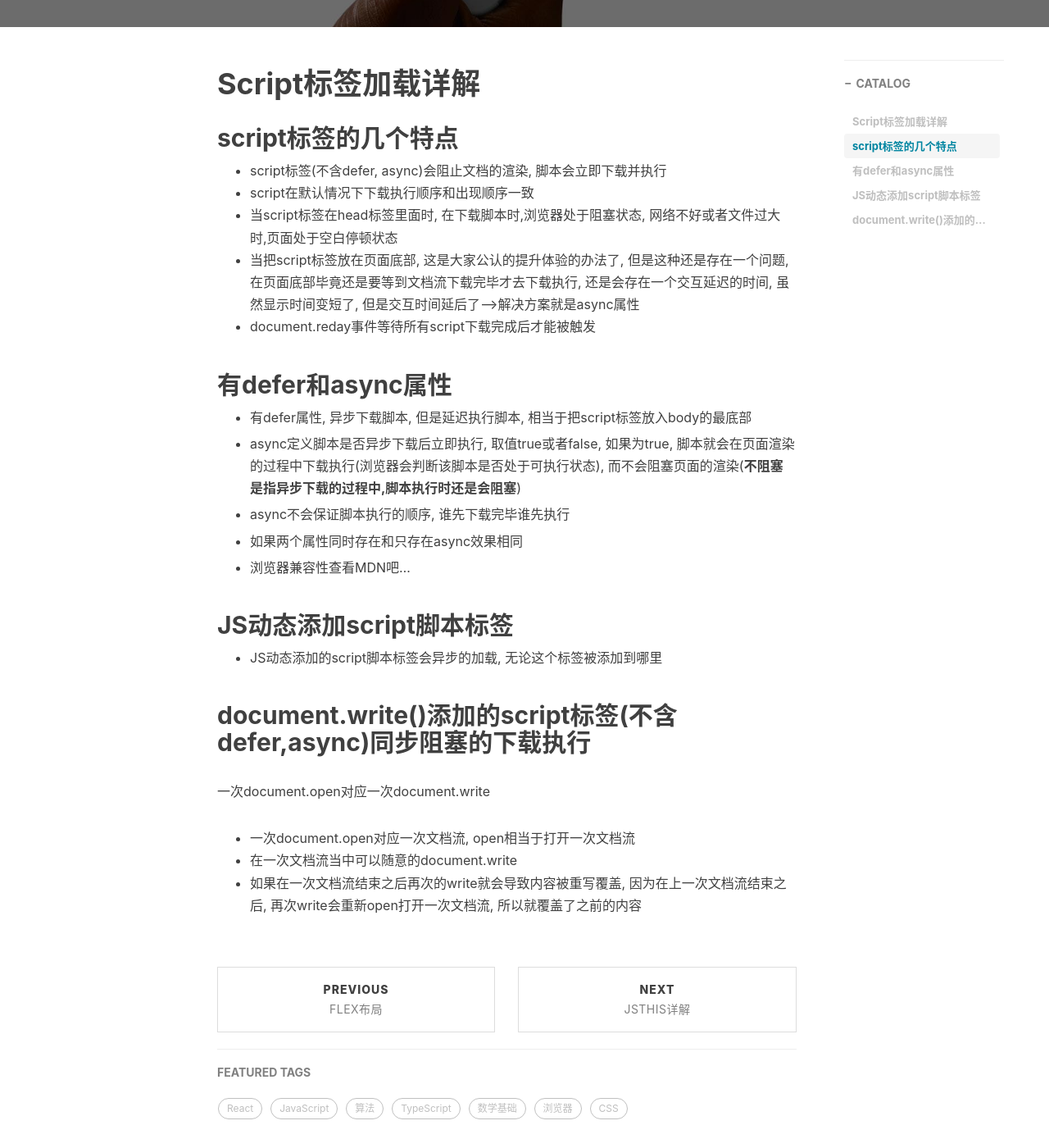
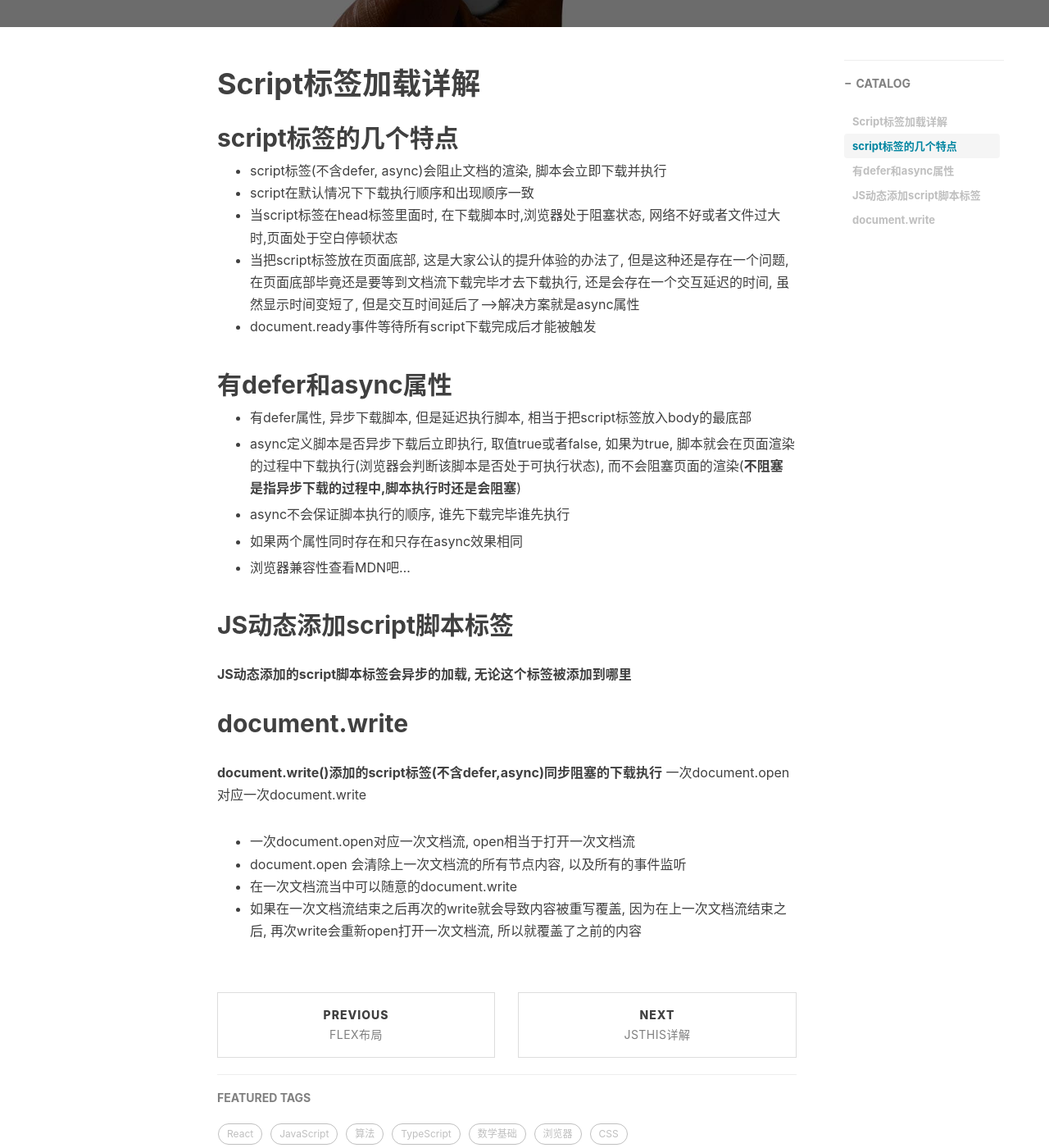
Before and after one commit to echoheart/echoheart.github.io, a Jekyll site: the page built from _posts/2019-10-31-Script标签脚本加载详解.md, in a window 1280 px wide and 1400 px high, scrolled down 490 px. Shown: the whole window at 82% size. Built offline with Jekyll 4.4.1, drawn with Linux system fonts in a browser that asks for light colours; nearby versions of some CDN libraries; comment, search, counter and statistics services are not loaded.

Commit message:
优化格式

```diff
--- a/_posts/2019-10-31-Script标签脚本加载详解.md
+++ b/_posts/2019-10-31-Script标签脚本加载详解.md
@@ -19,7 +19,7 @@ tags:
 - script在默认情况下下载执行顺序和出现顺序一致
 - 当script标签在head标签里面时, 在下载脚本时,浏览器处于阻塞状态, 网络不好或者文件过大时,页面处于空白停顿状态
 - 当把script标签放在页面底部, 这是大家公认的提升体验的办法了, 但是这种还是存在一个问题, 在页面底部毕竟还是要等到文档流下载完毕才去下载执行, 还是会存在一个交互延迟的时间, 虽然显示时间变短了, 但是交互时间延后了--->解决方案就是async属性
-- document.reday事件等待所有script下载完成后才能被触发
+- document.ready事件等待所有script下载完成后才能被触发
 
 ## 有defer和async属性
 
@@ -31,18 +31,18 @@ tags:
 
 - 如果两个属性同时存在和只存在async效果相同
 
-
-
 - 浏览器兼容性查看MDN吧...
 
 ## JS动态添加script脚本标签
 
-- JS动态添加的script脚本标签会异步的加载, 无论这个标签被添加到哪里
+**JS动态添加的script脚本标签会异步的加载, 无论这个标签被添加到哪里**
 
-## document.write()添加的script标签(不含defer,async)同步阻塞的下载执行
+## document.write
 
+**document.write()添加的script标签(不含defer,async)同步阻塞的下载执行**
 一次document.open对应一次document.write
 
 - 一次document.open对应一次文档流, open相当于打开一次文档流
+- document.open 会清除上一次文档流的所有节点内容, 以及所有的事件监听
 - 在一次文档流当中可以随意的document.write
 - 如果在一次文档流结束之后再次的write就会导致内容被重写覆盖, 因为在上一次文档流结束之后, 再次write会重新open打开一次文档流, 所以就覆盖了之前的内容
```
